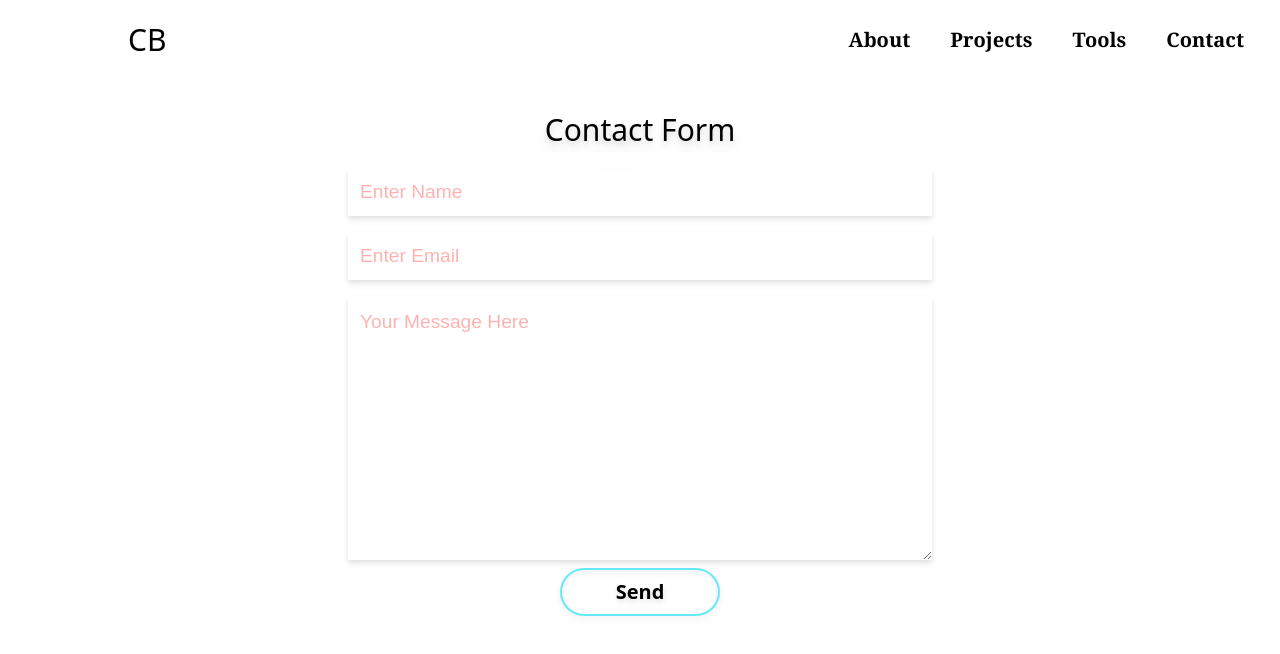
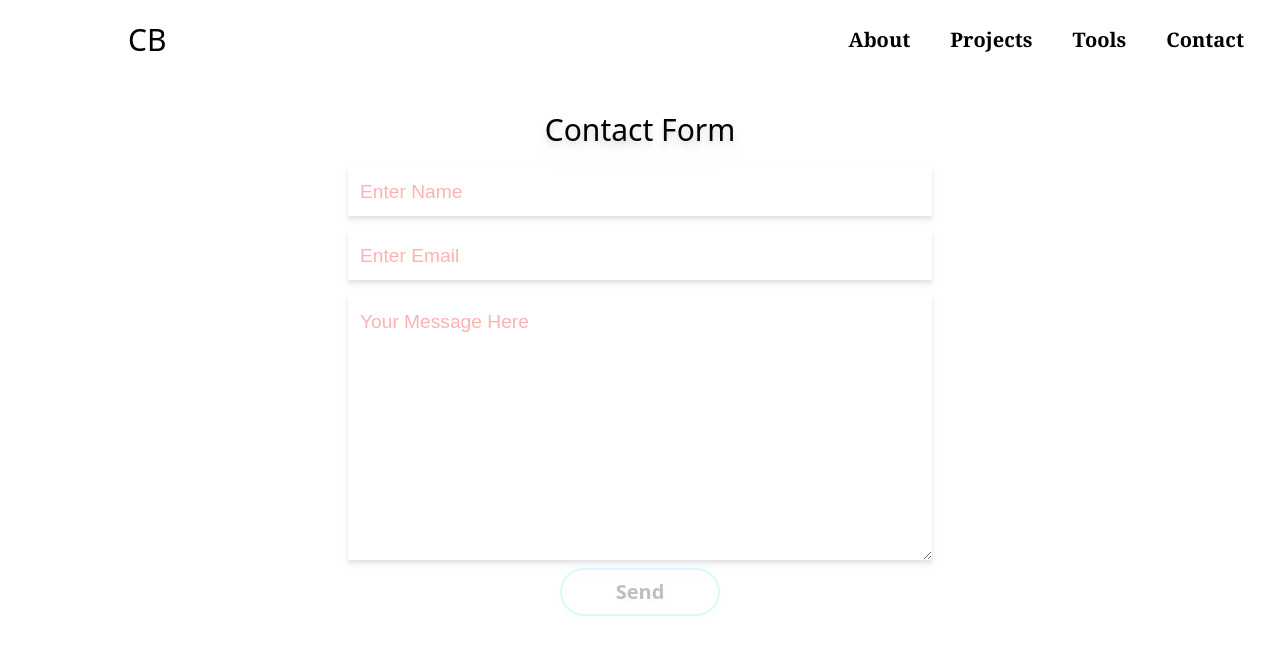
Before and after one commit to clentbacatan/portfolio, a React (Create React App) app: page /contactform in a window 1280 px wide. Shown: the top 654 px of the page. Built offline with nearby package versions, Linux system fonts and the light colour scheme.

Commit message:
updated the projects section

```diff
--- a/src/components/ContactForm.js
+++ b/src/components/ContactForm.js
@@ -1,16 +1,83 @@
+import { useState, useEffect } from "react";
+import React from "react";
+import swal from "sweetalert";
+
+
+
+const formURL = 'https://getform.io/f/53a8a898-f938-4a29-ab3e-29cb2b8da59a'
 
 const ContactForm = () => {
+
+
+    const [email, setEmail] = useState('')
+    const [active, setActive] = useState(false)
+
+    const pattern = /^([a-zA-Z0-9_\-\.]+)@([a-zA-Z0-9_\-\.]+)\.([a-zA-Z]{2,5})$/
+
+
+    function handleEmail(e) {
+
+        const newEmail = e.target.value;
+
+        setEmail(newEmail)
+
+        if(pattern.test(newEmail)) {
+            setActive(a => true)
+        }
+
+    }
+
+
+    function removeAttribute () {
+        const buttons =  document.getElementById('submit-button');
+        buttons.removeAttribute("type")
+     }
+
+
+    useEffect(() => {
+
+        pattern.test(email)
+
+        if (pattern.test(email)) {
+            console.log(email)
+            setActive(a => false);
+            removeAttribute()
+
+        } else if(email === '') {
+            setActive(a => true);
+
+        } else {
+            setActive(a => true);
+
+
+        }
+
+    },[email]);
+
+
     return (
+
         <section>
             <div className='w-full h-screen lg:max-h-min flex justify-center items-center p-5'>
-                <form method='POST' action='https://getform.io/f/53a8a898-f938-4a29-ab3e-29cb2b8da59a' className='flex flex-col max-w-[600px] w-full drop-shadow-md '>
+                <form method='POST' action={formURL} className='flex flex-col max-w-[600px] w-full drop-shadow-md '>
                     <div className='text-center py-3 drop-shadow-xl'>
                         <p className="lg:text-3xl text-lg font-medium">Contact Form</p>
                     </div>
                     <input className='m-2 p-3' type='text' placeholder='Enter Name' name='name'/>
-                    <input className='m-2 p-3' type='email' placeholder='Enter Email' name='email'/>
+                    <input className='m-2 p-3'
+                    type='email'
+                    placeholder='Enter Email'
+                    name='email'
+                    value={email}
+                    onChange={handleEmail}
+
+                    />
                     <textarea className="m-2 p-3" placeholder='Your Message Here' name='message' cols='30' rows='10'/>
-                    <button className='submit-button border-2 rounded-full border-solid border-cyan-300 hover:bg-orange-400 py-2 mt-4 font-semibold text-xl '>Send</button>
+
+                     <button id="submit-button" type="button"
+
+                     className={active ? 'submit-button border-2 rounded-full border-solid border-cyan-300 py-2 mt-4 font-semibold text-xl enabled:opacity-25' : 'submit-button border-2 rounded-full border-solid border-cyan-300 py-2 mt-4 font-semibold text-xl disabled:opacity-75'}
+                     >Send</button>
                 </form>
             </div>
         </section>
--- a/src/components/ProjectCard.js
+++ b/src/components/ProjectCard.js
@@ -15,7 +15,7 @@ const ProjectCard = (props) => {
             </div>
             <div className="card-img">
                 <div className="prj-image md:mt-5 drop-shadow-2xl">
-                    <a href="/"><img src={props.project.image} className="hover:opacity-40" alt="/"/></a>
+                    <a href="/"><img src={props.project.image} className="" alt="/"/></a>
                 </div>
             </div>
        </div>
--- a/src/components/pages/About.js
+++ b/src/components/pages/About.js
@@ -8,7 +8,7 @@ const About = () => {
                 <div className='md:flex md:flex-row-reverse md:max-w-[1350px] md:mt-10 md:mb-8 lg:px-14'>
                     <div className='mt-6 text-center md:w-[700px] flex md:items-center lg:text-lg tracking-normal font-serif'>
                         <p className='md:mx-8 md:pb-4 md:mb-8 md:text-md text-justify'>Hello and welcome to my site! I am thrilled to share a bit about myself with you.
-                        Originally a graduate of Electromechanical Technology, I embarked on an exciting journey that led me to shift my career path and become a self-taught web developer early  year.
+                        Originally a graduate of Electromechanical Technology, I embarked on an exciting journey that led me to shift my career path and become a self-taught web developer early  this year.
                         <p className='mt-4 text-justify'>It was during my time working as a freelance Virtual Assistant that I was introduced to the world of web development, and I instantly became captivated by the enchanting realm of <span className='text-orange-900 font-bold text-xl'>UI/UX Design</span>.</p>
                         <p className='mt-4'>Delving deep into the intricacies of web design, I honed my skills in <span className='text-orange-900 font-bold'>HTML5, CSS</span>, and <span className='text-orange-900 font-bold'>Javascript</span>, which laid a solid foundation for my creative endeavors. Additionally, I've had the pleasure of working with popular frameworks like Bootstrap and Tailwind, as well as the dynamic React library.
                         With an insatiable hunger for knowledge, I relish the opportunity to swiftly learn new programming languages and tech stacks. I thrive in the challenge of mastering cutting-edge technologies in record time.</p>
--- a/src/components/pages/Projects.js
+++ b/src/components/pages/Projects.js
@@ -13,12 +13,15 @@ const Projects = () => {
             <h1 className='title lg:text-4xl text-xl mb-6 font-medium text-center lg:mt-24 md:mb-8 pt-6'><span className='relative'>Projects</span></h1>
           <div className='flex-container flex flex-col content-around mx-3'>
             <div className='grid-container md:grid md:grid-cols-3 md:gap-7 md:p-16'>
+
               <div className='prj-1'>
+              <a href='https://clentbacatan.github.io/webportfolio/'>
                     <ProjectCard project={projectData[0]}/>
                   <div className="parent-prj-btn flex flex-row justify-evenly mt-5">
                       <button className="site-btn"><a href={projectData[0].site}>View Site</a></button>
                       <button className="code-btn"><a href={projectData[0].code}>Source Code</a></button>
                   </div>
+                </a>
                 </div>
                 <div className='project-2'>
                     <ProjectCard project={projectData[1]}/>
@@ -26,13 +29,15 @@ const Projects = () => {
                       <button className="code-btn"><a href={projectData[1].code}>Source Code</a></button>
                   </div>
                 </div>
-                <div className='project-3'>
+                <a href='https://e-commerce-app-navy.vercel.app/'>
+                <div className='project-3 relative'>
                     <ProjectCard project={projectData[2]}/>
                   <div className="parent-prj-btn flex flex-row justify-evenly mt-5">
                       <button className="site-btn"><a href={projectData[2].site}>View Site</a></button>
                       <button className="code-btn"><a href={projectData[2].code}>Source Code</a></button>
                   </div>
                 </div>
+                </a>
               </div>
             </div>
         </div>
--- a/src/index.css
+++ b/src/index.css
@@ -52,6 +52,20 @@
 }
 
 
+
+.project-3:hover::after {
+    content: "Ongoing Project";
+    opacity: 2.5;
+    position: absolute;
+    bottom: 200px;
+    left: 175px;
+    font-weight: 700;
+    font-size: larger;
+}
+
+.project-3:hover {
+    opacity: 0.58;
+}
 
 
 
```
Also changed, not shown: package.json (+4 -3 lines), 1 other file (tests, documents, lock files or other folders).
